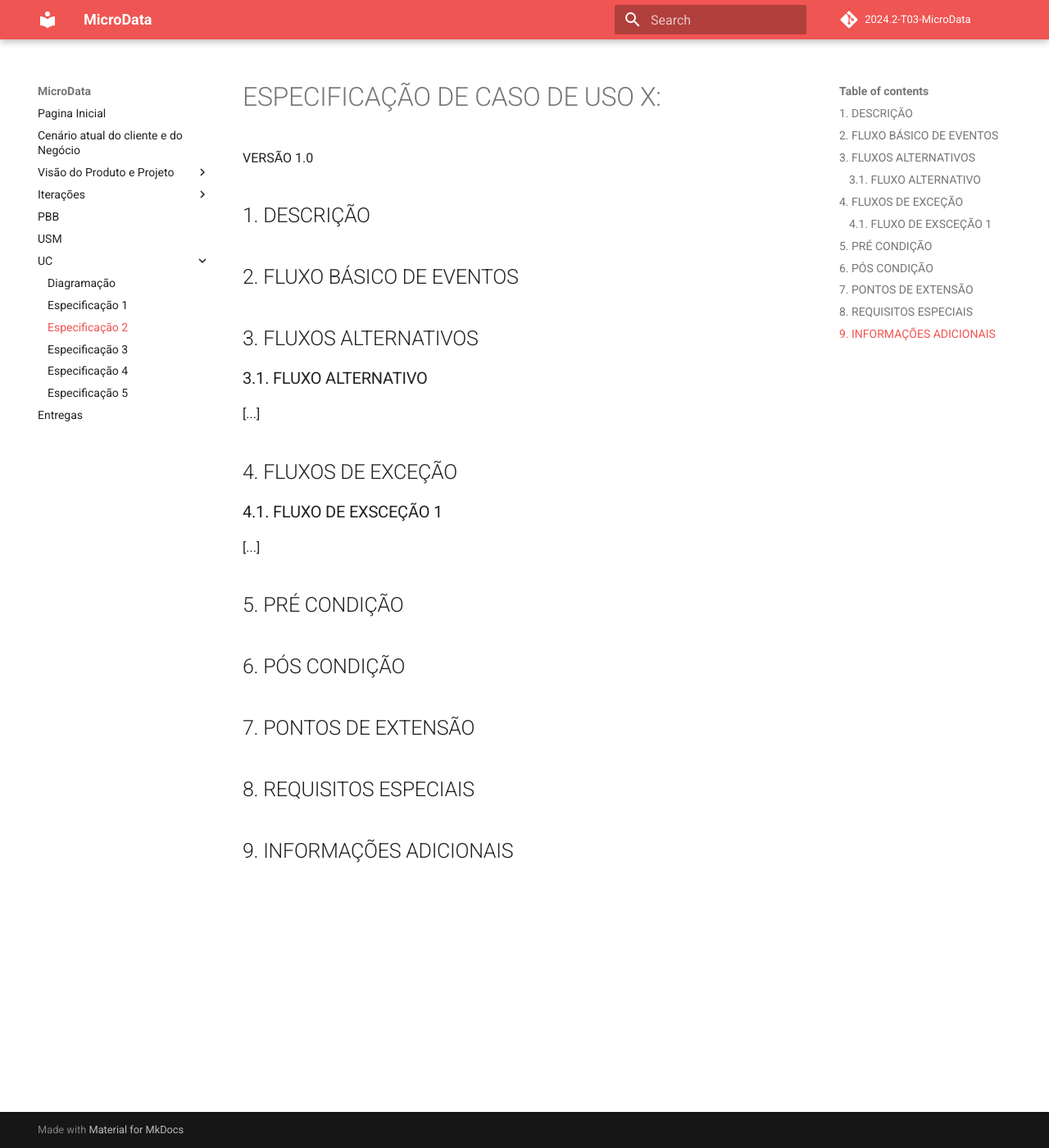
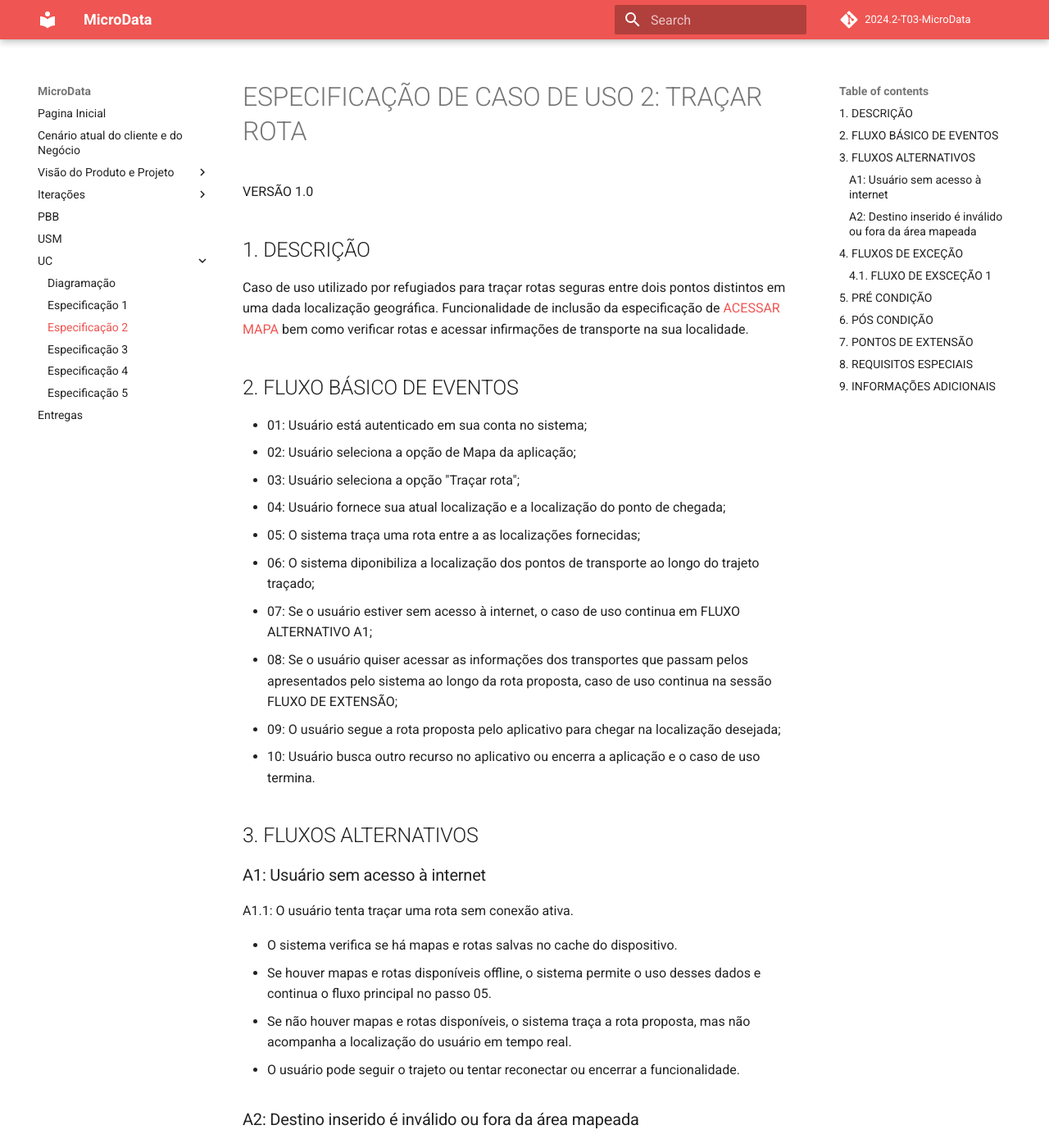
Before and after one commit to storch7/2024.2-T03-MicroData, an MkDocs documentation site: the page built from docs/uc/especificacoes/02.md, in a window 1280 px wide and 1400 px high. Shown: the whole window at 82% size. Built offline with MkDocs 1.6.1 and Material for MkDocs 9.7.7, drawn with Linux system fonts in a browser that asks for light colours; comment, search, counter and statistics services are not loaded; some of the changed text lies outside the part shown.

Commit message:
Correções da especificação 1 e adicionando elementos na especificação 2

```diff
--- a/docs/uc/especificacoes/02.md
+++ b/docs/uc/especificacoes/02.md
@@ -1,15 +1,39 @@
-# ESPECIFICAÇÃO DE CASO DE USO X: <NOME DO CASO DE USO>
+# ESPECIFICAÇÃO DE CASO DE USO 2: TRAÇAR ROTA
+
 VERSÃO 1.0
 
 ## 1. DESCRIÇÃO
+Caso de uso utilizado por refugiados para traçar rotas seguras entre dois pontos distintos em uma dada localização geográfica. Funcionalidade de inclusão da especificação de [ACESSAR MAPA](/uc/especificacoes/01/) bem como verificar rotas e acessar infirmações de transporte na sua localidade.
 
 ## 2. FLUXO BÁSICO DE EVENTOS
+- 01: Usuário está autenticado em sua conta no sistema;
+- 02: Usuário seleciona a opção de Mapa da aplicação;
+- 03: Usuário seleciona a opção "Traçar rota";
+- 04: Usuário fornece sua atual localização e a localização do ponto de chegada;
+- 05: O sistema traça uma rota entre a as localizações fornecidas;
+- 06: O sistema diponibiliza a localização dos pontos de transporte ao longo do trajeto traçado;
+- 07: Se o usuário estiver sem acesso à internet, o caso de uso continua em FLUXO ALTERNATIVO A1;
+- 08: Se o usuário quiser acessar as informações dos transportes que passam pelos apresentados pelo sistema ao longo da rota proposta, caso de uso continua na sessão FLUXO DE EXTENSÃO;
+- 09: O usuário segue a rota proposta pelo aplicativo para chegar na localização desejada;
+- 10: Usuário busca outro recurso no aplicativo ou encerra a aplicação e o caso de uso termina.
 
 ## 3. FLUXOS ALTERNATIVOS
 
-### 3.1. FLUXO ALTERNATIVO
+### A1: Usuário sem acesso à internet
 
-[...]
+A1.1: O usuário tenta traçar uma rota sem conexão ativa.
+
+- O sistema verifica se há mapas e rotas salvas no cache do dispositivo.
+- Se houver mapas e rotas disponíveis offline, o sistema permite o uso desses dados e continua o fluxo principal no passo 05.
+- Se não houver mapas e rotas disponíveis, o sistema traça a rota proposta, mas não acompanha a localização do usuário em tempo real.
+- O usuário pode seguir o trajeto ou tentar reconectar ou encerrar a funcionalidade.
+
+### A2: Destino inserido é inválido ou fora da área mapeada
+
+A2.1: O usuário insere um destino que não está cadastrado ou é inválido.
+
+- O sistema exibe uma mensagem informando que o local não pode ser encontrado.
+- O usuário pode tentar outro endereço ou cancelar a operação.
 
 ## 4. FLUXOS DE EXCEÇÃO
 
```
Also changed, not shown: docs/uc/especificacoes/01.md (+2 -1 lines).
